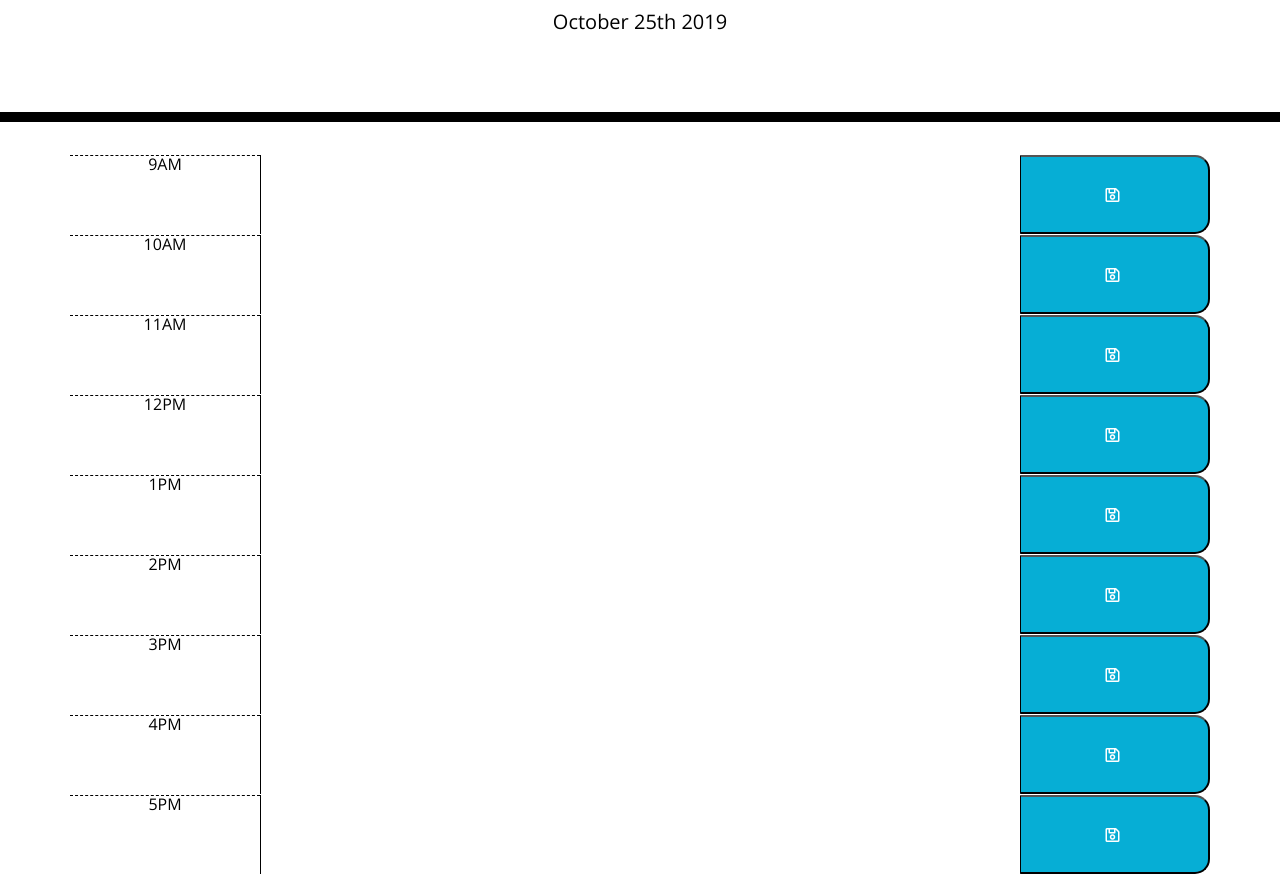
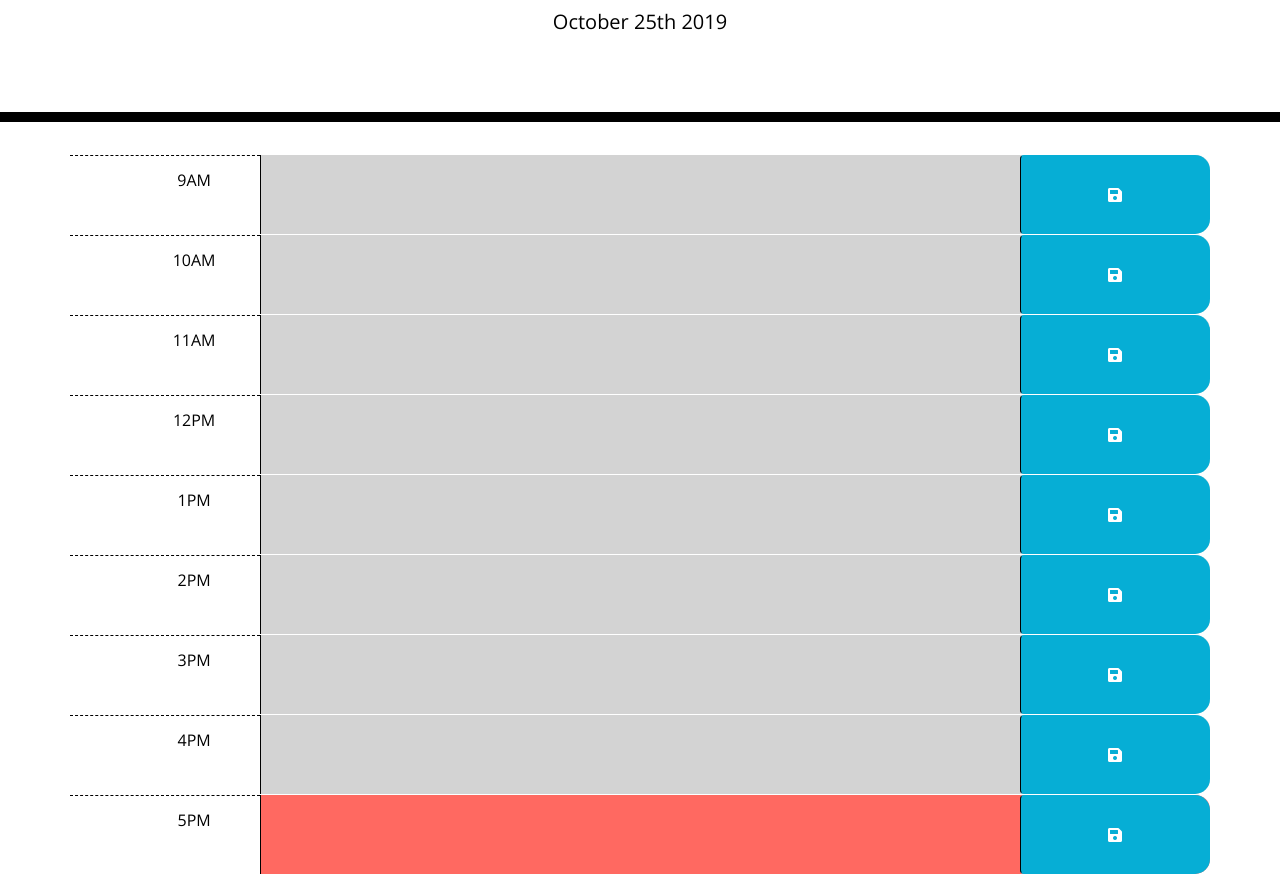
Before and after one commit to davidgeht/Day-Planner, a plain HTML site: page index.html in a window 1280 px wide. Shown: the part 182-1056 px from the top of the page. Drawn offline with nearby package versions, Linux system fonts and the light colour scheme.

Commit message:
final commit

```diff
--- a/index.html
+++ b/index.html
@@ -29,6 +29,78 @@
       <p id="currentDay" class="lead"></p>
     </header>
     <div class="container">
+        <div id="9" class="row time-block">
+            <div class="col-2 hour">
+              9AM
+            </div>
+            <textarea class="col-8 description">
+            </textarea>
+            <button class="btn saveBtn col-2" id="9amtask"><i class="fas fa-save"></i></button>
+          </div>
+          <div id="10" class="row time-block">
+            <div class="col-2 hour">
+              10AM
+            </div>
+            <textarea class="col-8 description">
+            </textarea>
+            <button class="btn saveBtn col-2" id="10amtask"><i class="fas fa-save"></i></button>
+          </div>
+          <div id="11" class="row time-block">
+            <div class="col-2 hour">
+              11AM
+            </div>
+            <textarea class="col-8 description">
+            </textarea>
+            <button class="btn saveBtn col-2" id="11amtask"><i class="fas fa-save"></i></button>
+          </div>
+          <div id="12" class="row time-block">
+            <div class="col-2 hour">
+              12PM
+            </div>
+            <textarea class="col-8 description">
+            </textarea>
+            <button class="btn saveBtn col-2"id="12pmtask"><i class="fas fa-save"></i></button>
+          </div>
+         <div id="13" class="row time-block">
+            <div class="col-2 hour">
+              1PM
+            </div>
+            <textarea class="col-8 description">
+            </textarea>
+            <button class="btn saveBtn col-2" id="1pmtask"><i class="fas fa-save"></i></button>
+          </div>
+          <div id="14" class="row time-block">
+            <div class="col-2 hour">
+              2PM
+            </div>
+            <textarea class="col-8 description">
+            </textarea>
+            <button class="btn saveBtn col-2" id="2pmtask"><i class="fas fa-save"></i></button>
+          </div>
+          <div id="15" class="row time-block">
+           <div class="col-2 hour">
+              3PM
+            </div>
+            <textarea class="col-8 description">
+            </textarea>
+            <button class="btn saveBtn col-2" id="3pmtask"><i class="fas fa-save"></i></button>
+          </div>
+          <div id="16" class="row time-block">
+            <div class="col-2 hour">
+              4PM
+            </div>
+            <textarea class="col-8 description">
+            </textarea>
+            <button class="btn saveBtn col-2" id="4pmtask"><i class="fas fa-save"></i></button>
+          </div>
+          <div id="17" class="row time-block">
+            <div class="col-2 hour">
+              5PM
+            </div>
+            <textarea class="col-8 description">
+            </textarea>
+            <button class="btn saveBtn col-2"id="5pmtask"><i class="fas fa-save"></i></button>
+          </div>
 
         </div>
 
--- a/javascript/jquery.js
+++ b/javascript/jquery.js
@@ -6,14 +6,36 @@ $(document).ready(function(){
     var curDate = moment().format('MMMM Do YYYY');
     currentDateEl.text(curDate);
 });
-// textbox intializer
-var schedArray = ["9AM","10AM","11AM","12PM","1PM","2PM","3PM","4PM","5PM"];
-for (var i = 0; i < schedArray.length; i++){
-       $(".container").append(`<div class="row time-block" id=block${schedArray[i]}><div class="col-2 hour" id=${schedArray[i]}hour><p>${schedArray[i]}</p></div>
-       <textarea class="col-8 description" id=desc${schedArray[i]}></textarea><button class="col-2 saveBtn i far fa-save" id=btn${schedArray[i]}> </i></button></div>`);
-};
 // function to save input from text area
 $(".saveBtn").click(function(){
+    // var to target the text area for each specific time block
     var textValue=$(this.parentNode.children[1]).val();
+    // code to save the text area items in local storage
     localStorage.setItem($(this).attr("id"),textValue);
 });
+// function to color code each time block
+$(document).ready(function(){
+    var currentTime= moment().hours();
+    console.log(currentTime);
+    // loop over time blocks
+    $(".time-block").each(function() {
+      var blockHour = parseInt($(this).attr("id"));
+
+     console.log(blockHour);
+      // check if we've moved past this time
+      if (blockHour < currentTime) {
+        $(this).addClass("past");
+      }
+      //check if its the current time
+      else if (blockHour === currentTime) {
+        $(this).removeClass("past");
+        $(this).addClass("present");
+      }
+      // check if its future time block
+      else {
+        $(this).removeClass("past");
+        $(this).removeClass("present");
+        $(this).addClass("future");
+      }
+    });
+});
```
Also changed, not shown: assets/Time-block-eg.png (added), 1 other file.
